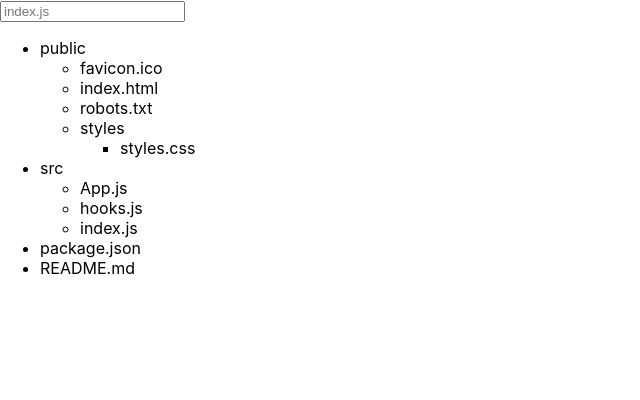
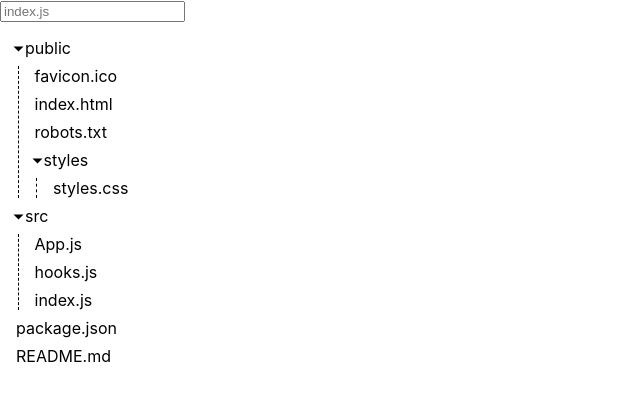
Before and after one commit to itsjohnong/react-explorer, a React (Create React App) app: page / in a window 1280 px wide. Shown: the top 400 px of the page, without its empty margins (0-640 px from the left). Built offline with nearby package versions, Linux system fonts and the light colour scheme.

Commit message:
Added styling to explorer

```diff
--- a/src/App.css
+++ b/src/App.css
@@ -36,3 +36,47 @@
     transform: rotate(360deg);
   }
 }
+
+#list::marker {
+  width: 0;
+  height: 0;
+  border-left: 5px solid transparent;
+  border-right: 5px solid transparent;
+  border-bottom: 5px solid black;
+}
+
+.arrow::marker {
+  width: 0;
+  height: 0;
+  border-left: 5px solid transparent;
+  border-right: 5px solid transparent;
+  border-bottom: 5px solid black;
+  content: '>';
+}
+
+.arrow1::marker {
+  position: relative;
+  top: -5px;
+  content: '';
+  display: inline-block;
+  width: 15px;
+  height: 15px;
+  border-right: 0.2em solid black;
+  border-top: 0.2em solid black;
+  transform: rotate(135deg);
+  margin-right: 0.5em;
+  margin-left: 1em;
+}
+.triangle_up1 {
+  position: relative;
+  top: -5px;
+  content: '';
+  display: inline-block;
+  width: 15px;
+  height: 15px;
+  border-right: 0.2em solid black;
+  border-top: 0.2em solid black;
+  transform: rotate(-45deg);
+  margin-right: 0.5em;
+  margin-left: 1em;
+}
--- a/src/Explorer.js
+++ b/src/Explorer.js
@@ -1,11 +1,20 @@
 import * as React from 'react';
+import s from "./Explorer.module.css";
+
+const Caret = ({isOpen}) => {
+    let className = s.caret;
+    if (isOpen) {
+        className += ` ${s.caretOpen}`
+    }
+    return <span className={className}/>
+}
 
 const Node = ({label, contents}) => {
     const [isShown, setIsShown] = React.useState(true)
     const hasContents = !!contents
 
     return (
-        <li>
+        <li className={s.listItem}>
             <span
                 onClick={() => {
                     if (hasContents) {
@@ -15,10 +24,13 @@ const Node = ({label, contents}) => {
                     }
                 }}
             >
+                {hasContents && (
+                    <Caret isOpen={isShown}/>
+                )}
                 {label}
             </span>
             {hasContents && isShown && (
-                <ul>
+                <ul className={s.list}>
                     {contents.map((child, index) => {
                         return (
                             <Node
@@ -36,7 +48,7 @@ const Node = ({label, contents}) => {
 
 const DropdownMenu = (props) => {
     return (
-            <ul>
+            <ul style={{padding:0}}>
                 {props.data.map((node,index) => {
                     return <Node
                                 label={node.label}
@@ -78,7 +90,7 @@ const Explorer = ({tree}) => {
     const filteredData = filterTree({search, tree})
 
     return (
-        <>
+        <div className={s.container}>
             <input
                 type="text"
                 value={search}
@@ -86,7 +98,7 @@ const Explorer = ({tree}) => {
                 onChange={handleChange}
             />
             <DropdownMenu data={filteredData} />
-        </>
+        </div>
     )
 };
 
--- /dev/null
+++ b/src/Explorer.module.css
@@ -0,0 +1,32 @@
+.container {
+}
+
+.list {
+  list-style: none;
+  border-left: 1px dashed black;
+  padding: 0;
+  margin: 0;
+  margin-left: 1.5px;
+}
+
+.listItem {
+  list-style: none;
+  padding: 0;
+  margin: 8px 0 8px 16px;
+  cursor: pointer;
+}
+
+.caret {
+  width: 0;
+  height: 0;
+  border-top: 5px solid transparent;
+  border-bottom: 5px solid transparent;
+  border-left: 5px solid black;
+  display: inline-block;
+  margin-right: 4px;
+  transition: transform 300ms ease-in-out;
+}
+
+.caretOpen {
+  transform: rotate(90deg);
+}
```
